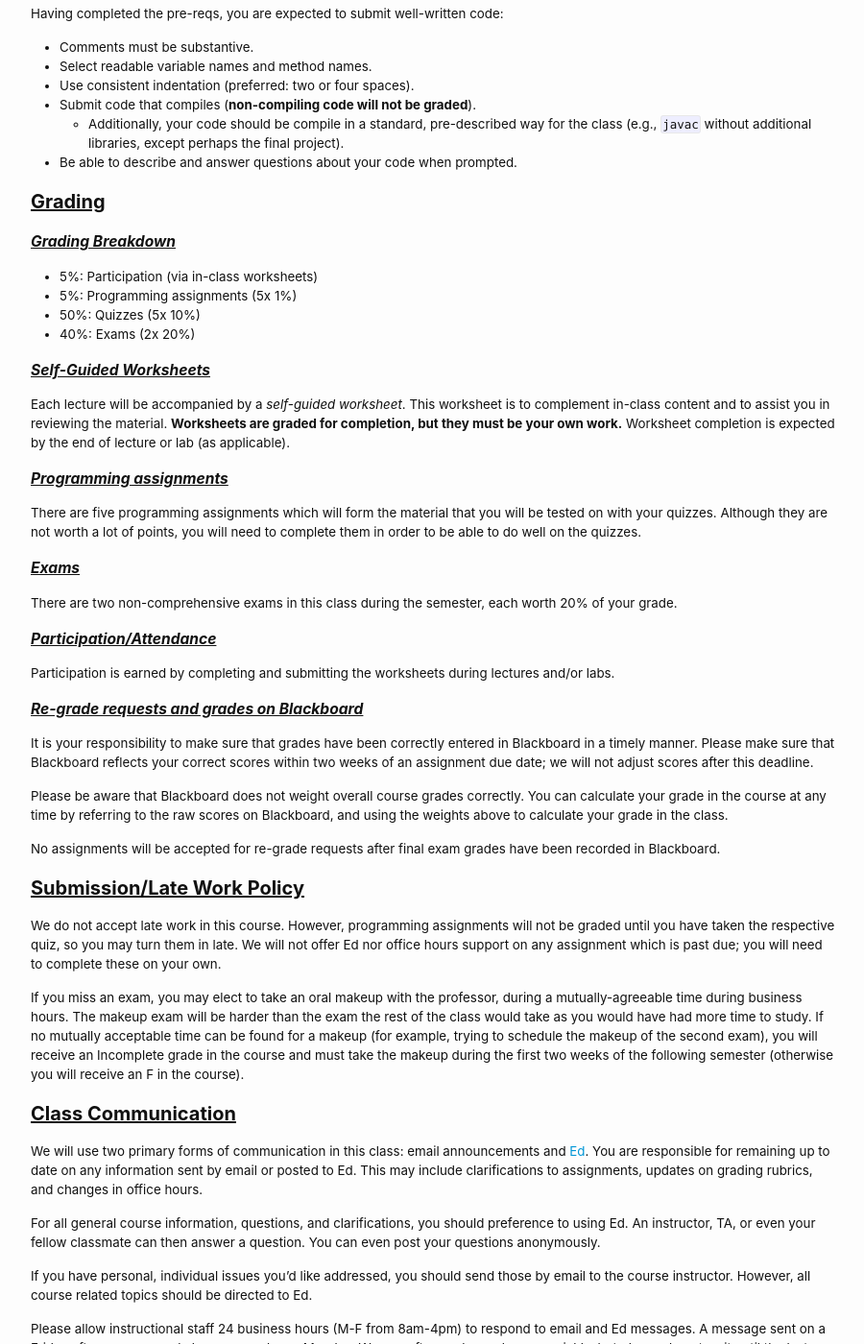
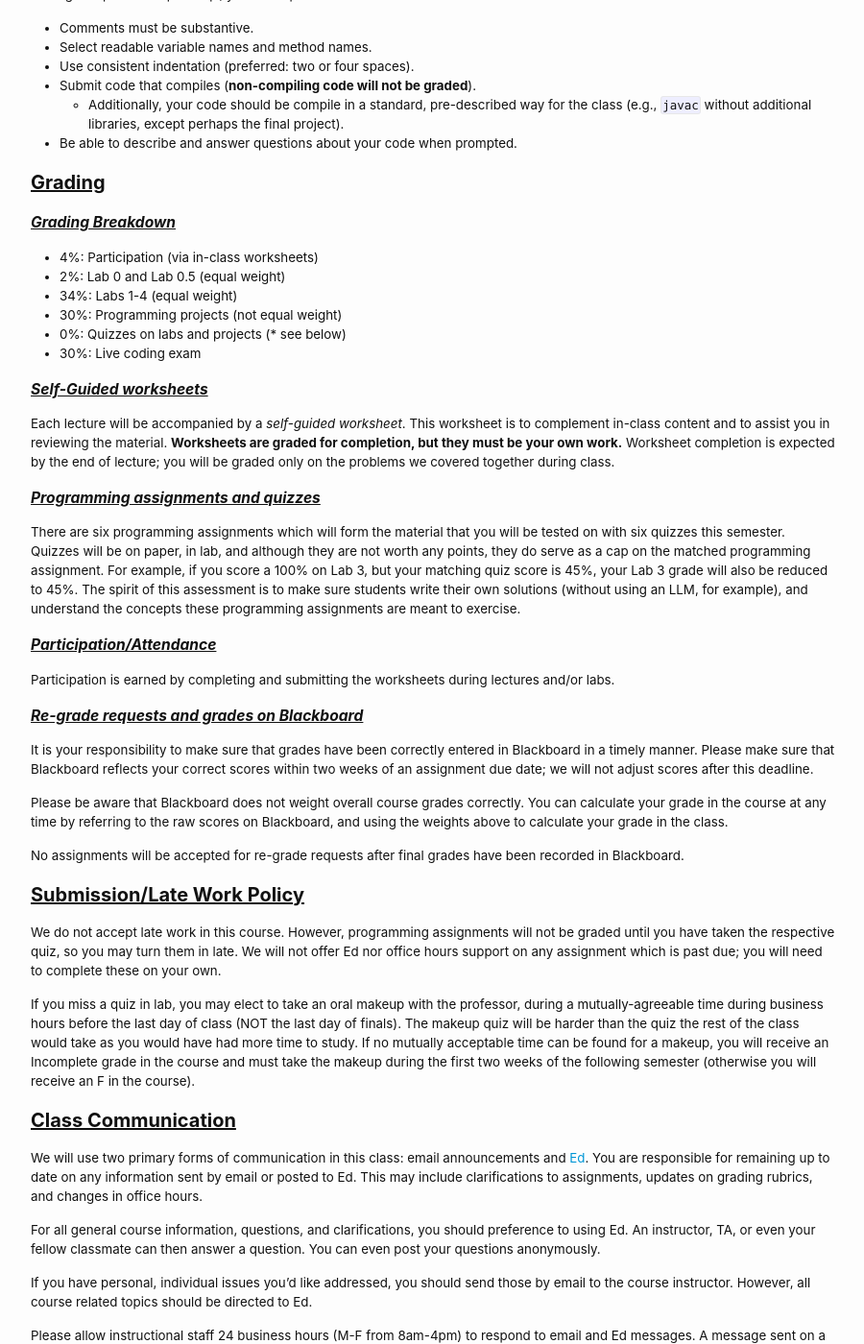
Before and after one commit to cs2113-f24/cs2113-f24.github.io, a Jekyll site: the page built from syllabus.md, in a window 1280 px wide and 1400 px high, scrolled down 1746 px. Shown: the whole window at 96% size, without its empty margins (188-1088 px from the left). Built offline with Jekyll 4.4.1, drawn with Linux system fonts in a browser that asks for light colours; some of the changed text lies outside the part shown.

Commit message:
spring update

```diff
--- a/syllabus.md
+++ b/syllabus.md
@@ -37,7 +37,7 @@ aside:
 
 ### Course Description
 
-In this course, students will learn how to write object-oriented code using Java. Concepts will focus on object-oriented thinking, software composition, inheritance and polymorphism, unit testing, and design patterns. Programming techniques, assignments and lab exercises will focus on Java, specifically, the language and its core libraries. The course will be conducted lab-style with a mix of lecture, lab assignments and projects. There will also be an open-ended groupwork assignment at the end of the semester.
+In this course, students will learn how to write object-oriented code using Java. Concepts will focus on object-oriented thinking, software composition, inheritance and polymorphism, unit testing, and design patterns. Programming techniques, assignments and lab exercises will focus on Java, specifically, the language and its core libraries. The course will be conducted lab-style with a mix of lecture, lab assignments and projects.
 
 ### Learning Outcomes
 By the end of this course, students will be able to:
@@ -70,7 +70,7 @@ The amount of time you spend per week may be more or less, depending on the topi
 
 ### Programming Expectations
 
-The course will be **extremely programming-intensive**. You should be prepared to spend most of your out-of-class and in-class time writing and designing software. You will be submitting one lab assignment, on average, per week, and three projects due throughout the semester. You should also be completing your self-check worksheets assigned for each lecture.
+The course will be **extremely programming-intensive**. You should be prepared to spend most of your out-of-class and in-class time writing and designing software.
 
 Having completed the pre-reqs, you are expected to submit well-written code:
 
@@ -84,23 +84,21 @@ Having completed the pre-reqs, you are expected to submit well-written code:
 ## Grading
 
 ### Grading Breakdown
-   * 5%: Participation (via in-class worksheets)
-   * 5%: Programming assignments (5x 1%)
-   * 50%: Quizzes (5x 10%)
-   * 40%: Exams (2x 20%)
+   * 4%: Participation (via in-class worksheets)
+   * 2%: Lab 0 and Lab 0.5 (equal weight)
+   * 34%: Labs 1-4 (equal weight)
+   * 30%: Programming projects (not equal weight)
+   * 0%: Quizzes on labs and projects (* see below)
+   * 30%: Live coding exam
 
 
-### Self-Guided Worksheets
+### Self-Guided worksheets
 
-Each lecture will be accompanied by a *self-guided worksheet*. This worksheet is to complement in-class content and to assist you in reviewing the material. **Worksheets are graded for completion, but they must be your own work.** Worksheet completion is expected by the end of lecture or lab (as applicable).
+Each lecture will be accompanied by a *self-guided worksheet*. This worksheet is to complement in-class content and to assist you in reviewing the material. **Worksheets are graded for completion, but they must be your own work.** Worksheet completion is expected by the end of lecture; you will be graded only on the problems we covered together during class.
 
-### Programming assignments
+### Programming assignments and quizzes
 
-There are five programming assignments which will form the material that you will be tested on with your quizzes. Although they are not worth a lot of points, you will need to complete them in order to be able to do well on the quizzes.
-
-### Exams
-
-There are two non-comprehensive exams in this class during the semester, each worth 20% of your grade.
+There are six programming assignments which will form the material that you will be tested on with six quizzes this semester. Quizzes will be on paper, in lab, and although they are not worth any points, they do serve as a cap on the matched programming assignment. For example, if you score a 100% on Lab 3, but your matching quiz score is 45%, your Lab 3 grade will also be reduced to 45%. The spirit of this assessment is to make sure students write their own solutions (without using an LLM, for example), and understand the concepts these programming assignments are meant to exercise.
 
 ### Participation/Attendance
 
@@ -112,13 +110,13 @@ It is your responsibility to make sure that grades have been correctly entered i
 
 Please be aware that Blackboard does not weight overall course grades correctly. You can calculate your grade in the course at any time by referring to the raw scores on Blackboard, and using the weights above to calculate your grade in the class.
 
-No assignments will be accepted for re-grade requests after final exam grades have been recorded in Blackboard.
+No assignments will be accepted for re-grade requests after final grades have been recorded in Blackboard.
 
 ## Submission/Late Work Policy
 
 We do not accept late work in this course. However, programming assignments will not be graded until you have taken the respective quiz, so you may turn them in late. We will not offer Ed nor office hours support on any assignment which is past due; you will need to complete these on your own.
 
-If you miss an exam, you may elect to take an oral makeup with the professor, during a mutually-agreeable time during business hours. The makeup exam will be harder than the exam the rest of the class would take as you would have had more time to study. If no mutually acceptable time can be found for a makeup (for example, trying to schedule the makeup of the second exam), you will receive an Incomplete grade in the course and must take the makeup during the first two weeks of the following semester (otherwise you will receive an F in the course).
+If you miss a quiz in lab, you may elect to take an oral makeup with the professor, during a mutually-agreeable time during business hours before the last day of class (NOT the last day of finals). The makeup quiz will be harder than the quiz the rest of the class would take as you would have had more time to study. If no mutually acceptable time can be found for a makeup, you will receive an Incomplete grade in the course and must take the makeup during the first two weeks of the following semester (otherwise you will receive an F in the course).
 
 ## Class Communication
 
@@ -145,18 +143,14 @@ It is very important in this course (and in life), that your work be your own. T
 
 You must:
 
-- Solve all homework, quizzes, projects, labs, and exams on your own, unless you are receiving the help of the instructional staff.
+- Solve all homework, quizzes, projects, and labs on your own, unless you are receiving the help of the instructional staff.
 - Write the names of any students you collaborated with as a comment at the top of your main/README file (subject to the constraints below).
 - Notify your instructor if you are using a tutor (this is not a problem, just let your instructor know).
-
-You may:
-
-- Discuss general approaches to solving the homework problems with other students, but the pen-to-paper, fingers-to-keyboard work should be your own.
-  - No! You may not collaboratively write an answer and write your names on it and turn it in.
 
 You may NOT (except for the group project):
 
 - Copy code to or from other students or people outside of the class.
+- Discuss general approaches to solving the homework problems with other students. The pen-to-paper, fingers-to-keyboard work should be your own.
 - Have another student look at a specific snippet of your code (e.g., 10 lines) to help you debug a programming error.
 - Have someone else write code for you.
 - Copy code from the internet, unless you specifically reference the source and can explain how it works. This should be a tiny minority of the code you submit and you must ask permission in advance on Ed. An exception to this is any code we provided in class or through the notes; this does not need to be cited.
```
